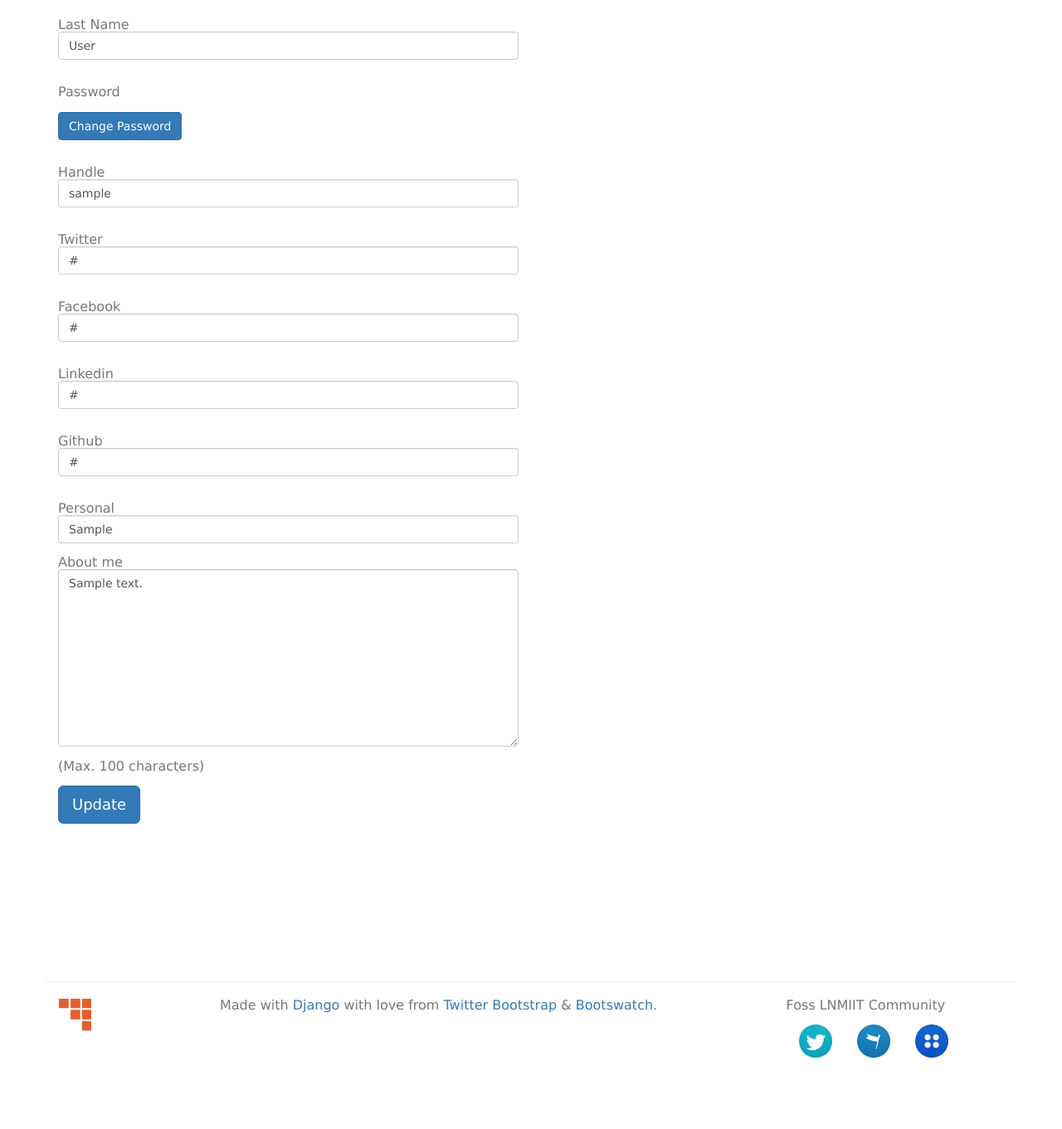
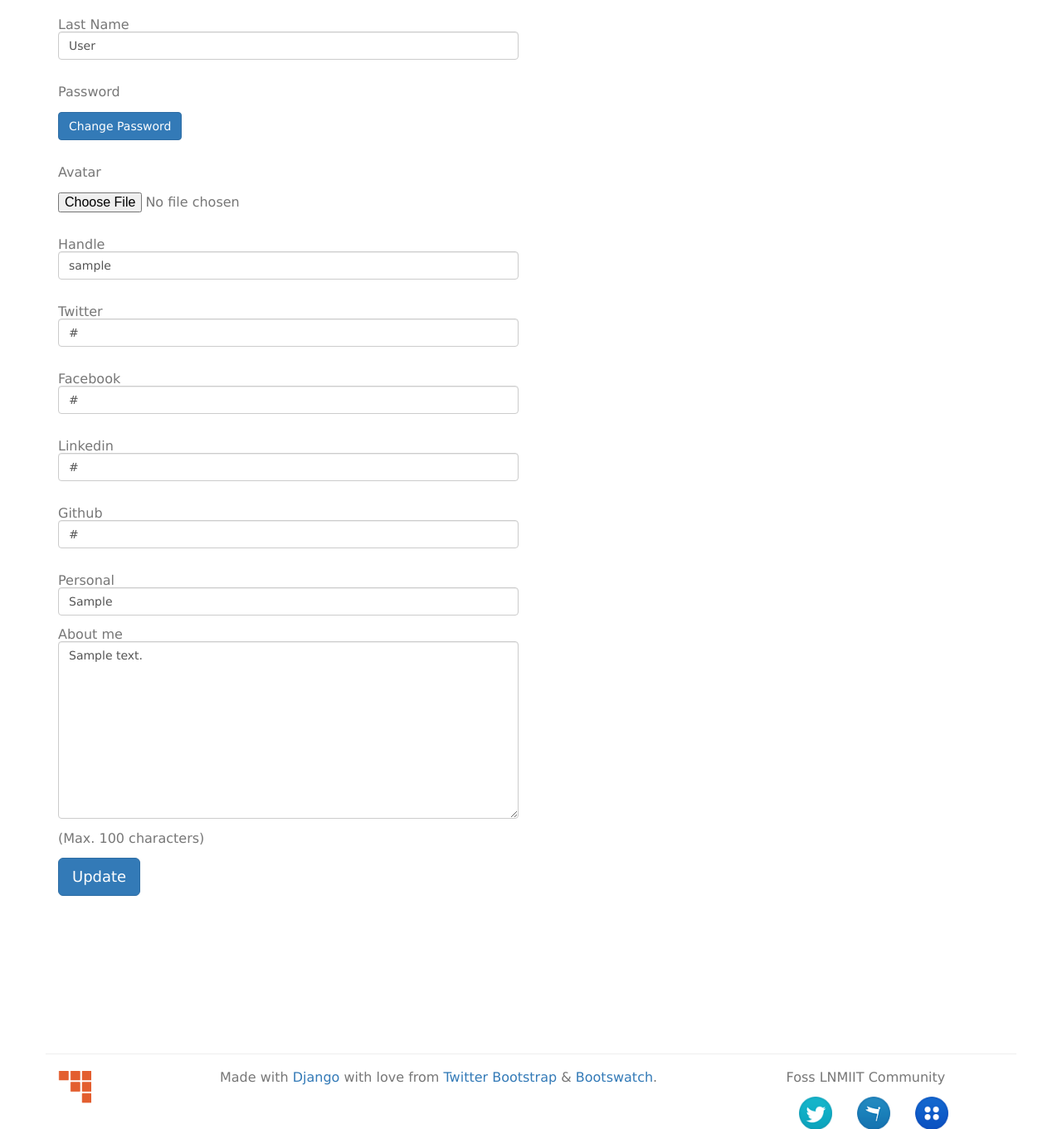
Before and after one commit to sonali0901/fosslnmiit-website, a Django app: page /edit_user_profile/ in a window 1280 px wide. Shown: the part 226-1587 px from the top of the page at 83% size. Before the commit the page ends 1501 px from the top, so only its background shows below. Run offline with Django 3.2, Linux system fonts and the light colour scheme; a user stored in the database is signed in; tables that the repository leaves empty hold one stand-in row (values such as "Sample post"); some libraries are stand-ins or nearby versions; some web fonts are replaced.

Commit message:
Avatar Added

```diff
--- a/foss/settings.py
+++ b/foss/settings.py
@@ -125,3 +125,6 @@ USE_TZ = True
 
 STATIC_URL = '/static/'
 LOGIN_URL = '/login/'
+
+MEDIA_ROOT = os.path.join(BASE_DIR, 'media')
+MEDIA_URL = '/media/'
--- a/foss/urls.py
+++ b/foss/urls.py
@@ -16,8 +16,13 @@ Including another URLconf
 from django.conf.urls import url
 from django.contrib import admin
 from django.conf.urls import include
+from django.conf import settings
+from django.conf.urls.static import static
 
 urlpatterns = [
     url(r'^admin/', admin.site.urls),
     url(r'', include('fosssite.urls')),
 ]
+
+urlpatterns += static(settings.STATIC_URL, document_root = settings.STATIC_ROOT)
+urlpatterns += static(settings.MEDIA_URL, document_root = settings.MEDIA_ROOT)
--- a/fosssite/models.py
+++ b/fosssite/models.py
@@ -5,6 +5,7 @@ from django.db import models
 class UserProfile(models.Model):
 	profileuser = models.OneToOneField(User)
 	handle = models.CharField(max_length=128, blank=True)
+	avatar = models.ImageField(upload_to='profile_images', blank=True)
 	#avatar = models.FileField(default='')
 	about_me = models.TextField(max_length=100,blank=True)
 	twitterurl = models.URLField(blank=True)
--- a/fosssite/templates/fosssite/profileuser.html
+++ b/fosssite/templates/fosssite/profileuser.html
@@ -24,7 +24,11 @@
 	<div class='row'>
 				<div class='col-md-4'>
 					<div class='row'>
+					{% if userprofile.avatar %}
+				<img alt="F340b72deeb79a210ec2138dea6e8561" class="img img-rounded" height="200" src="{{ userprofile.avatar.url }}" width="200" />
+				{% else %}
 				<img alt="F340b72deeb79a210ec2138dea6e8561" class="img img-rounded" height="200" src="https://secure.gravatar.com/avatar/f340b72deeb79a210ec2138dea6e8561" width="200" />
+				{% endif %}
 				</div>
 				<div class='row'>
 				<ul class='nav navbar-nav'>
--- a/fosssite/templates/fosssite/tempedit.html
+++ b/fosssite/templates/fosssite/tempedit.html
@@ -40,7 +40,12 @@
                <button type="button" class="btn btn-primary">Change Password</button></a>
              </div>
              <br/>
+             <div class='form-group'>
+               <label for="user_avatar">Avatar</label><br/><br/>
+               <input id="user_avatar" name="avatar" type="file" />
+             </div>
 
+           <br/>
              <div class='form-group'>
                <label for="user_handle">Handle</label>
                <input class="form-control" id="user_handle" {{ profile_form.handle }}
--- a/fosssite/views.py
+++ b/fosssite/views.py
@@ -112,6 +112,8 @@ def edit_user_profile(request):
 			#password2 = request.POST.get('user[password_confirmation]')
 			"""
 			profile.profileuser = request.user
+			if 'avatar' in request.FILES:
+				profile.avatar = request.FILES['avatar']
 			profile_form.save()
 			user_form.save()
 			return redirect('fosssite:profileuser')
--- a/requirements.txt
+++ b/requirements.txt
@@ -4,6 +4,7 @@ Django==1.9.5
 django-toolbelt==0.0.1
 gunicorn==19.6.0
 passlib==1.6.5
+Pillow==3.3.0
 pkg-resources==0.0.0
 psycopg2==2.6.2
 static3==0.7.0
```
Also changed, not shown: fosssite/templates/fosssite/signup.html (+5 -5 lines), fosssite/migrations/0011_userprofile_avatar.py (added), fosssite/migrations/0012_auto_20160817_1127.py (added), fosssite/migrations/0013_auto_20160817_1130.py (added), media/profile_images/a_32.jpg (added), media/profile_images/a_35.jpg (added), media/profile_images/a_38.jpg (added), static/profile_images/a_27.jpg (added).
